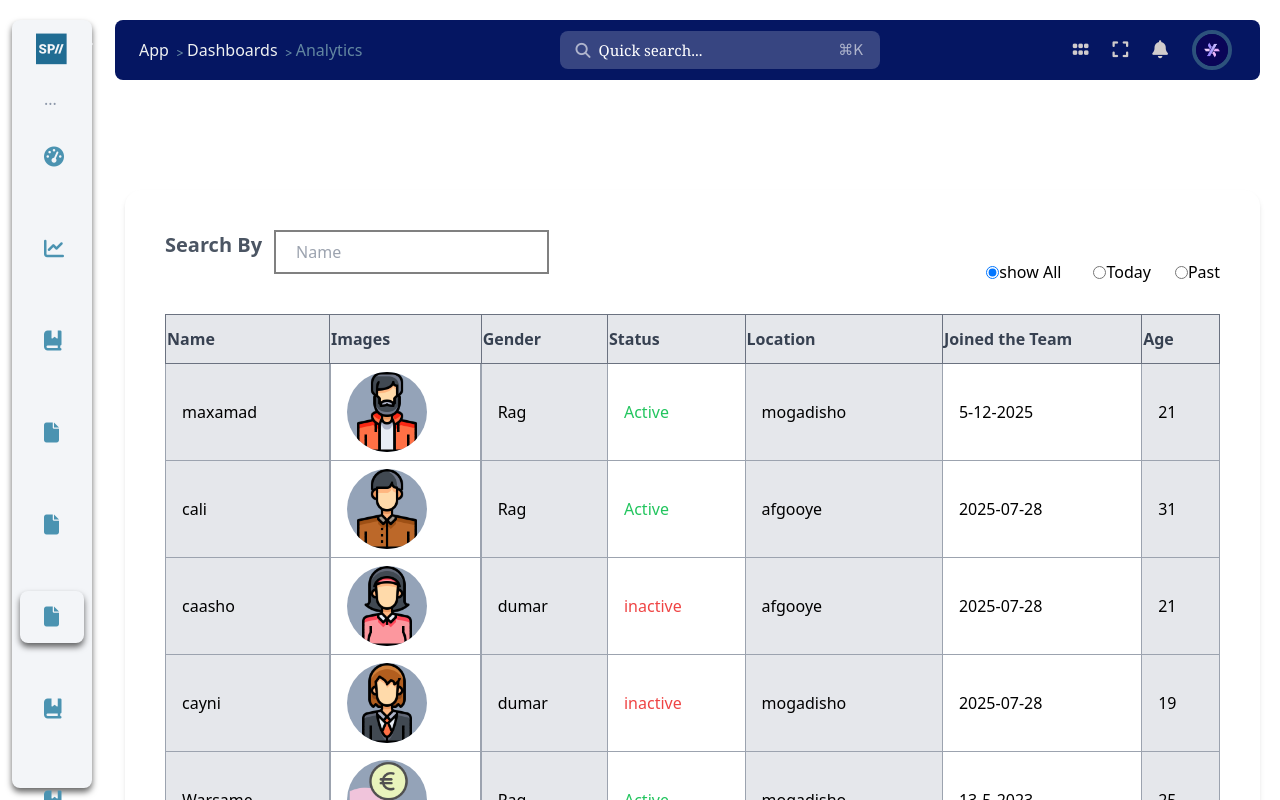
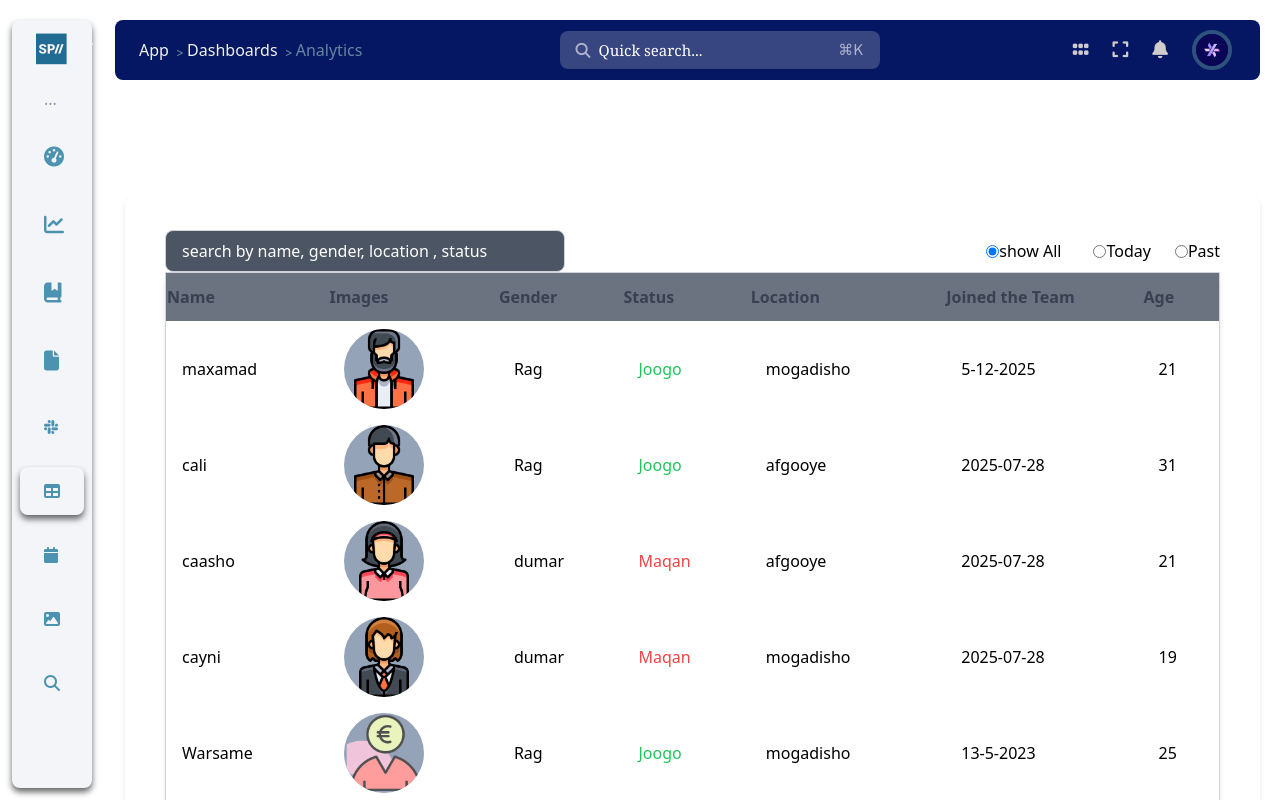
Before and after one commit to cabdikariim242/tailwise-vue, a Vue app: page /TableViews in a window 1280 px wide. Shown: the top 800 px of the page. Built offline with nearby package versions, Linux system fonts and the light colour scheme.

Commit message:
finished tehe table

```diff
--- a/src/components/newcomponents/ZoomImageComp.vue
+++ b/src/components/newcomponents/ZoomImageComp.vue
@@ -5,7 +5,7 @@
     alt="Zoomable"
     class="w-64 h-64 cursor-pointer"
   />
-  <sr
+
 </template>
 
 <script>
--- a/src/components/sidebar.vue
+++ b/src/components/sidebar.vue
@@ -5,7 +5,7 @@
       @mouseleave="hover = false"
       :class="[
         toggle || hover ? 'w-[300px] overflow-y-auto' : 'w-[80px]',
-     'hidden  lg:flex md:flex flex-col bg-[#f3f5f8] group fixed bottom-3 top-0 left-3 transition-all duration-300 mr-10 mt-5 rounded-lg'
+        'hidden  lg:flex md:flex flex-col bg-[#f3f5f8] group fixed bottom-3 top-0 left-3 transition-all duration-300 mr-10 mt-5 rounded-lg',
       ]"
       style="box-shadow: 0 4px 6px rgba(0, 0, 0, 0.6)"
     >
@@ -51,10 +51,10 @@
 
       <!-- content -->
       <router-link
-           :to="{name:'buttons'}"
+        :to="{ name: 'buttons' }"
         class="mx-2 rounded-lg mt-5 hover:shadow-[0_4px_6px_rgba(0,0,0,0.6)]"
       >
-        <div class="ml-6 my-4 gap-3 mx-6 flex justify-start items-center ">
+        <div class="ml-6 my-4 gap-3 mx-6 flex justify-start items-center">
           <i class="fa-solid fa-gauge-high text-[20px] text-[#4b93b1]"></i>
           <p
             v-if="!toggle"
@@ -69,12 +69,13 @@
       </router-link>
 
       <router-link
-           :to="{name:'inputGroup'}"
-
-        class="mx-2 rounded-lg mt-10 hover:shadow-[0_4px_6px_rgba(0,0,0,0.6)]"
+        :to="{ name: 'inputGroup' }"
+        class="mx-2 rounded-lg mt-4 hover:shadow-[0_4px_6px_rgba(0,0,0,0.6)]"
       >
         <div class="ml-6 my-4 gap-3 mx-6 flex justify-start items-center">
-          <i class="fa-duotone fa-solid fa-chart-line text-[20px] text-[#4b93b1]"></i>
+          <i
+            class="fa-duotone fa-solid fa-chart-line text-[20px] text-[#4b93b1]"
+          ></i>
           <p
             v-if="!toggle"
             class="group-hover:flex text-[15px] hidden text-[#465569] font-[500]"
@@ -88,8 +89,8 @@
       </router-link>
 
       <router-link
-        :to="{name:'alert'}"
-        class="mx-2 rounded-lg mt-10  hover:shadow-[0_4px_6px_rgba(0,0,0,0.6)]"
+        :to="{ name: 'alert' }"
+        class="mx-2 rounded-lg mt-4 hover:shadow-[0_4px_6px_rgba(0,0,0,0.6)]"
       >
         <div class="ml-6 my-4 gap-3 mx-6 flex justify-start items-center">
           <i class="fa-solid fa-book-bookmark text-[20px] text-[#4b93b1]"></i>
@@ -106,11 +107,11 @@
       </router-link>
 
       <router-link
-        :to="{name:'tabs'}"
-        class="mx-2 rounded-lg mt-10  hover:shadow-[0_4px_6px_rgba(0,0,0,0.6)]"
+        :to="{ name: 'tabs' }"
+        class="mx-2 rounded-lg mt-4 hover:shadow-[0_4px_6px_rgba(0,0,0,0.6)]"
       >
         <div class="ml-6 my-4 gap-3 mx-6 flex justify-start items-center">
-          <i class="fa-solid fa-file  text-[20px] text-[#4b93b1]"></i>
+          <i class="fa-solid fa-file text-[20px] text-[#4b93b1]"></i>
           <p
             v-if="!toggle"
             class="group-hover:flex text-[15px] hidden text-[#465569] font-[500]"
@@ -124,11 +125,11 @@
       </router-link>
 
       <router-link
-        :to="{name:'AccordionView'}"
-        class="mx-2 rounded-lg mt-10  hover:shadow-[0_4px_6px_rgba(0,0,0,0.6)]"
+        :to="{ name: 'AccordionView' }"
+        class="mx-2 rounded-lg mt-4 hover:shadow-[0_4px_6px_rgba(0,0,0,0.6)]"
       >
         <div class="ml-6 my-4 gap-3 mx-6 flex justify-start items-center">
-          <i class="fa-solid fa-file  text-[20px] text-[#4b93b1]"></i>
+          <i class="fa-brands fa-slack text-[#4b93b1]"></i>
           <p
             v-if="!toggle"
             class="group-hover:flex text-[15px] hidden text-[#465569] font-[500]"
@@ -141,11 +142,11 @@
         </div>
       </router-link>
       <router-link
-        :to="{name:'TableViews'}"
-        class="mx-2 rounded-lg mt-10  hover:shadow-[0_4px_6px_rgba(0,0,0,0.6)]"
+        :to="{ name: 'TableViews' }"
+        class="mx-2 rounded-lg mt-4 hover:shadow-[0_4px_6px_rgba(0,0,0,0.6)]"
       >
         <div class="ml-6 my-4 gap-3 mx-6 flex justify-start items-center">
-          <i class="fa-solid fa-file  text-[20px] text-[#4b93b1]"></i>
+          <i class="fa-solid fa-table text-[#4b93b1]"></i>
           <p
             v-if="!toggle"
             class="group-hover:flex text-[15px] hidden text-[#465569] font-[500]"
@@ -159,11 +160,11 @@
       </router-link>
 
       <router-link
-        :to="{name:'DatePicker'}"
-        class="mx-2 rounded-lg mt-10  hover:shadow-[0_4px_6px_rgba(0,0,0,0.6)]"
+        :to="{ name: 'DatePicker' }"
+        class="mx-2 rounded-lg mt-4 hover:shadow-[0_4px_6px_rgba(0,0,0,0.6)]"
       >
         <div class="ml-6 my-4 gap-3 mx-6 flex justify-start items-center">
-          <i class="fa-solid fa-book-bookmark   text-[20px] text-[#4b93b1]"></i>
+         <i class="fa-solid fa-calendar text-[#4b93b1]"></i>
           <p
             v-if="!toggle"
             class="group-hover:flex text-[15px] hidden text-[#465569] font-[500]"
@@ -175,30 +176,13 @@
           </p>
         </div>
       </router-link>
+
       <router-link
-        :to="{name:'displayView'}"
-        class="mx-2 rounded-lg mt-10  hover:shadow-[0_4px_6px_rgba(0,0,0,0.6)]"
+        :to="{ name: 'TomSelectView' }"
+        class="mx-2 rounded-lg mt-4 hover:shadow-[0_4px_6px_rgba(0,0,0,0.6)]"
       >
         <div class="ml-6 my-4 gap-3 mx-6 flex justify-start items-center">
-          <i class="fa-solid fa-book-bookmark   text-[20px] text-[#4b93b1]"></i>
-          <p
-            v-if="!toggle"
-            class="group-hover:flex text-[15px] hidden text-[#465569] font-[500]"
-          >
-            display
-          </p>
-          <p v-if="toggle" class="text-[#465569] text-[15px] font-[500]">
-            display
-          </p>
-        </div>
-      </router-link>
-
-                   <router-link
-        :to="{name:'TomSelectView'}"
-        class="mx-2 rounded-lg mt-10  hover:shadow-[0_4px_6px_rgba(0,0,0,0.6)]"
-      >
-        <div class="ml-6 my-4 gap-3 mx-6 flex justify-start items-center">
-          <i class="fa-solid fa-book-bookmark   text-[20px] text-[#4b93b1]"></i>
+        <i class="fa-solid fa-image text-[#4b93b1]"></i>
           <p
             v-if="!toggle"
             class="group-hover:flex text-[15px] hidden text-[#465569] font-[500]"
@@ -212,11 +196,11 @@
       </router-link>
 
       <router-link
-        :to="{name:'ImageZoomView'}"
-        class="mx-2 rounded-lg mt-10  hover:shadow-[0_4px_6px_rgba(0,0,0,0.6)]"
+        :to="{ name: 'ImageZoomView' }"
+        class="mx-2 rounded-lg mt-4 hover:shadow-[0_4px_6px_rgba(0,0,0,0.6)]"
       >
         <div class="ml-6 my-4 gap-3 mx-6 flex justify-start items-center">
-          <i class="fa-solid fa-book-bookmark   text-[20px] text-[#4b93b1]"></i>
+          <i class="fa-solid fa-magnifying-glass text-[#4b93b1]"></i>
           <p
             v-if="!toggle"
             class="group-hover:flex text-[15px] hidden text-[#465569] font-[500]"
@@ -228,32 +212,19 @@
           </p>
         </div>
       </router-link>
-
-
-
-
-
-
     </div>
     <div
       v-if="isopen"
-      class="w-[300px] overflow-y-auto
-     flex lg:hidden md:hidden  flex-col bg-[#f3f5f8] group fixed bottom-0 top-0 left-0 transition-all duration-300
-        "
+      class="w-[300px] overflow-y-auto flex lg:hidden md:hidden flex-col bg-[#f3f5f8] group fixed bottom-0 top-0 left-0 transition-all duration-300"
       style="box-shadow: 0 4px 6px rgba(0, 0, 0, 0.6)"
     >
       <!-- all icons are here -->
       <div class="flex justify-between items-center">
         <div class="flex">
           <i
-            class="fa-brands fa-stackpath text-[#206c93] text-[35px] pl-6 pr-3 pt-3 text-5  rounded-full "
+            class="fa-brands fa-stackpath text-[#206c93] text-[35px] pl-6 pr-3 pt-3 text-5 rounded-full"
           ></i>
-          <p
-
-            class="mt-5  text-[#465569] font-[500]"
-          >
-            ECHO
-          </p>
+          <p class="mt-5 text-[#465569] font-[500]">ECHO</p>
         </div>
         <div class="mr-2">
           <i
@@ -264,179 +235,100 @@
       </div>
 
       <div class="ml-8">
-        <p
-
-          class="mt-5  text-[#c6d0e0] text-[15px] font-[500]"
-        >
-          COMPONENTS
-        </p>
+        <p class="mt-5 text-[#c6d0e0] text-[15px] font-[500]">COMPONENTS</p>
       </div>
 
       <!-- content -->
       <router-link
-           :to="{name:'buttons'}"
+        :to="{ name: 'buttons' }"
         class="mx-2 rounded-lg mt-5 hover:shadow-[0_4px_6px_rgba(0,0,0,0.6)]"
       >
-        <div class="ml-6 my-4 gap-3 mx-6 flex justify-start items-center ">
-          <i class="fa-solid fa-gauge-high text-[20px]  text-[#4b93b1]"></i>
-          <p
-
-            class=" text-[15px]  text-[#465569] font-[500]"
-          >
-            BUTTONS
-          </p>
-
+        <div class="ml-6 my-4 gap-3 mx-6 flex justify-start items-center">
+          <i class="fa-solid fa-gauge-high text-[20px] text-[#4b93b1]"></i>
+          <p class="text-[15px] text-[#465569] font-[500]">BUTTONS</p>
         </div>
       </router-link>
 
       <router-link
-        :to="{name:'inputGroup'}"
-
-        class="mx-2 rounded-lg mt-10 hover:shadow-[0_4px_6px_rgba(0,0,0,0.6)]"
+        :to="{ name: 'inputGroup' }"
+        class="mx-2 rounded-lg mt-4 hover:shadow-[0_4px_6px_rgba(0,0,0,0.6)]"
       >
         <div class="ml-6 my-4 gap-3 mx-6 flex justify-start items-center">
-          <i class="fa-duotone fa-solid fa-chart-line text-[20px] text-[#4b93b1]"></i>
-          <p
-
-            class=" text-[15px]
-             text-[#465569] font-[500]"
-          >
-           INPUTGROUPS
-          </p>
-
+          <i
+            class="fa-duotone fa-solid fa-chart-line text-[20px] text-[#4b93b1]"
+          ></i>
+          <p class="text-[15px] text-[#465569] font-[500]">INPUTGROUPS</p>
         </div>
       </router-link>
 
       <router-link
-        :to="{name:'alert'}"
-        class="mx-2 rounded-lg mt-10  hover:shadow-[0_4px_6px_rgba(0,0,0,0.6)]"
+        :to="{ name: 'alert' }"
+        class="mx-2 rounded-lg mt-4 hover:shadow-[0_4px_6px_rgba(0,0,0,0.6)]"
       >
         <div class="ml-6 my-4 gap-3 mx-6 flex justify-start items-center">
           <i class="fa-solid fa-book-bookmark text-[20px] text-[#4b93b1]"></i>
-          <p
-
-            class=" text-[15px]  text-[#465569] font-[500]"
-          >
-           ALERT
-          </p>
-
+          <p class="text-[15px] text-[#465569] font-[500]">ALERT</p>
         </div>
       </router-link>
 
       <router-link
-        :to="{name:'tabs'}"
-        class="mx-2 rounded-lg mt-10  hover:shadow-[0_4px_6px_rgba(0,0,0,0.6)]"
+        :to="{ name: 'tabs' }"
+        class="mx-2 rounded-lg mt-4 hover:shadow-[0_4px_6px_rgba(0,0,0,0.6)]"
       >
         <div class="ml-6 my-4 gap-3 mx-6 flex justify-start items-center">
           <i class="fa-solid fa-file text-[20px] text-[#4b93b1]"></i>
-          <p
-
-            class=" text-[15px]  text-[#465569] font-[500]"
-          >
-            TABS
-          </p>
-
+          <p class="text-[15px] text-[#465569] font-[500]">TABS</p>
         </div>
       </router-link>
       <router-link
-        :to="{name:'TableViews'}"
-        class="mx-2 rounded-lg mt-10  hover:shadow-[0_4px_6px_rgba(0,0,0,0.6)]"
+        :to="{ name: 'TableViews' }"
+        class="mx-2 rounded-lg mt-4 hover:shadow-[0_4px_6px_rgba(0,0,0,0.6)]"
       >
         <div class="ml-6 my-4 gap-3 mx-6 flex justify-start items-center">
-          <i class="fa-solid fa-file text-[20px] text-[#4b93b1]"></i>
-          <p
-
-            class=" text-[15px]  text-[#465569] font-[500]"
-          >
-            Table
-          </p>
-
+          <i class="fa-solid fa-table text-[#4b93b1]"></i>
+          <p class="text-[15px] text-[#465569] font-[500]">Table</p>
         </div>
       </router-link>
 
       <router-link
-        :to="{name:'AccordionView'}"
-        class="mx-2 rounded-lg mt-10  hover:shadow-[0_4px_6px_rgba(0,0,0,0.6)]"
+        :to="{ name: 'AccordionView' }"
+        class="mx-2 rounded-lg mt-4 hover:shadow-[0_4px_6px_rgba(0,0,0,0.6)]"
       >
         <div class="ml-6 my-4 gap-3 mx-6 flex justify-start items-center">
-          <i class="fa-solid fa-file text-[20px] text-[#4b93b1]"></i>
-          <p
-
-            class=" text-[15px]  text-[#465569] font-[500]"
-          >
-            Accordion
-          </p>
-
+          <i class="fa-brands fa-slack text-[#4b93b1]"></i>
+          <p class="text-[15px] text-[#465569] font-[500]">Accordion</p>
         </div>
       </router-link>
       <router-link
-        :to="{name:'DatePicker'}"
-        class="mx-2 rounded-lg mt-10  hover:shadow-[0_4px_6px_rgba(0,0,0,0.6)]"
+        :to="{ name: 'DatePicker' }"
+        class="mx-2 rounded-lg mt-4 hover:shadow-[0_4px_6px_rgba(0,0,0,0.6)]"
       >
         <div class="ml-6 my-4 gap-3 mx-6 flex justify-start items-center">
-          <i class="fa-solid fa-file text-[20px] text-[#4b93b1]"></i>
-          <p
-
-            class=" text-[15px]  text-[#465569] font-[500]"
-          >
-            DatePicker
-          </p>
-
+          <i class="fa-solid fa-calendar text-[#4b93b1]"></i>
+          <p class="text-[15px] text-[#465569] font-[500]">DatePicker</p>
         </div>
       </router-link>
 
       <router-link
-        :to="{name:'displayView'}"
-        class="mx-2 rounded-lg mt-10  hover:shadow-[0_4px_6px_rgba(0,0,0,0.6)]"
+        :to="{ name: 'TomSelectView' }"
+        class="mx-2 rounded-lg mt-4 hover:shadow-[0_4px_6px_rgba(0,0,0,0.6)]"
       >
         <div class="ml-6 my-4 gap-3 mx-6 flex justify-start items-center">
-          <i class="fa-solid fa-file text-[20px] text-[#4b93b1]"></i>
-          <p
-
-            class=" text-[15px]  text-[#465569] font-[500]"
-          >
-            Display
-          </p>
-
+          <i class="fa-solid fa-image text-[#4b93b1]"></i>
+          <p class="text-[15px] text-[#465569] font-[500]">TomSelectView</p>
         </div>
       </router-link>
 
       <router-link
-        :to="{name:'TomSelectView'}"
-        class="mx-2 rounded-lg mt-10  hover:shadow-[0_4px_6px_rgba(0,0,0,0.6)]"
+        :to="{ name: 'ImageZoomView' }"
+        class="mx-2 rounded-lg mt-4 hover:shadow-[0_4px_6px_rgba(0,0,0,0.6)]"
       >
         <div class="ml-6 my-4 gap-3 mx-6 flex justify-start items-center">
-          <i class="fa-solid fa-file text-[20px] text-[#4b93b1]"></i>
-          <p
-
-            class=" text-[15px]  text-[#465569] font-[500]"
-          >
-            TomSelectView
-          </p>
-
+         <i class="fa-solid fa-magnifying-glass text-[#4b93b1]"></i>
+          <p class="text-[15px] text-[#465569] font-[500]">ImageZoomView</p>
         </div>
       </router-link>
-
-                        <router-link
-        :to="{name:'ImageZoomView'}"
-        class="mx-2 rounded-lg mt-10  hover:shadow-[0_4px_6px_rgba(0,0,0,0.6)]"
-      >
-        <div class="ml-6 my-4 gap-3 mx-6 flex justify-start items-center">
-          <i class="fa-solid fa-file text-[20px] text-[#4b93b1]"></i>
-          <p
-
-            class=" text-[15px]  text-[#465569] font-[500]"
-          >
-            ImageZoomView
-          </p>
-
     </div>
-      </router-link>
-
-     </div>
-
-
-
   </div>
 </template>
 
@@ -447,21 +339,20 @@ export default {
   data() {
     return {
       toggle: false,
-      hover: false
+      hover: false,
     };
   },
 
-  methods:{
-    togglesidebar(){
-      this.toggle = !this.toggle
-    }
-  }
+  methods: {
+    togglesidebar() {
+      this.toggle = !this.toggle;
+    },
+  },
 };
 </script>
 
 <style scoped>
 .router-link-exact-active {
-  box-shadow: 0 4px 6px rgba(0, 0, 0, 0.6)
-
+  box-shadow: 0 4px 6px rgba(0, 0, 0, 0.6);
 }
 </style>
--- a/src/views/TableViews.vue
+++ b/src/views/TableViews.vue
@@ -5,18 +5,16 @@
     <BaseCard>
       <div class="flex flex-col w-full">
         <div class="flex justify-between items-center">
-          <div class="flex gap-3 justify-center">
-            <label for="text" class="text-[20px] text-gray-600 font-bold"
-              >Search By</label
-            >
-            <input
-              class="inline-block px-5 py-2 mb-10 border-2 border-[gray] focus:outline-none focus:ring"
-              type="text"
-              placeholder="Name"
-              v-model="searching"
-            />
-          </div>
-          <div class="flex justfify-center gap-4 text-[16px] font-[500]">
+          <input
+            class="w-full md:w-[400px] px-4 py-2 border border-gray-300 bg-gray-600 text-white placeholder:text-white rounded-lg focus:outline-none focus:ring focus:border-blue-400"
+            type="text"
+            placeholder="search by name, gender, location , status "
+            v-model="searching"
+          />
+
+          <div
+            class="flex justfify-center items-center gap-4 text-[16px] font-[500]"
+          >
             <label class="flex mr-2 items-center">
               <input
                 type="radio"
@@ -50,35 +48,33 @@
           </div>
         </div>
 
-        <table class="border-collapse border border-gray-200 w-full">
-          <thead>
-            <tr class="bg-gray-200 text-gray-700">
-              <th class="border border-gray-500 py-3 text-left">Name</th>
+        <table
+          class="table-auto w-full border border-gray-300 rounded-lg shadow-md"
+        >
+          <thead class="bg-gray-500 text-white">
+            <tr class="text-gray-700">
+              <th class="py-3 text-left">Name</th>
 
-              <th class="border border-gray-500 py-2 text-left">Images</th>
-              <th class="border border-gray-500 py-2 text-left">Gender</th>
-              <th class="border border-gray-500 py-2 text-left">Status</th>
-              <th class="border border-gray-500 py-2 text-left">Location</th>
-              <th class="border border-gray-500 py-2 text-left">
-                Joined the Team
-              </th>
-              <th class="border border-gray-500 py-2 text-left">Age</th>
+              <th class="py-2 text-left">Images</th>
+              <th class="py-2 text-left">Gender</th>
+              <th class="py-2 text-left">Status</th>
+              <th class="py-2 text-left">Location</th>
+              <th class="py-2 text-left">Joined the Team</th>
+              <th class="py-2 text-left">Age</th>
             </tr>
           </thead>
-          <tbody>
+          <tbody class="bg-white">
             <tr
-              class="border-b border-gray-400  text-black font-[500] px-4 py-2"
+              class="text-center hover:bg-gray-100 transition duration-200"
               v-for="detail in filteredDetails"
               :key="detail"
             >
-              <td
-                class="bg-gray-200 border-r border-l border-gray-400 text-black font-[500] px-4 py-2"
-              >
+              <td class="px-4 py-2 text-left">
                 {{ detail.name }}
               </td>
 
               <td
-                class="bg-white border-r border-l flex flex-col itms-center justify-center border-gray-400 text-black font-[500] pl-4  py-2"
+                class="bg-white flex flex-col itms-center justify-center text-black font-[500] px-4 py-2 text-left"
               >
                 <img
                   class="w-20 bg-slate-400 rounded-full"
@@ -87,33 +83,25 @@
                 />
               </td>
 
-              <td
-                class="bg-gray-200 border-r border-l border-gray-400 text-black font-[500] px-4 py-2"
-              >
+              <td class="px-4 py-2 text-left">
                 {{ detail.gender }}
               </td>
               <td
                 :class="
-                  detail.status === 'Active' ? 'text-green-500' : 'text-red-500'
+                  detail.status === 'Joogo' ? 'text-green-500' : 'text-red-500'
                 "
-                class="bg-white  border-gray-400text-bllack font-[500] px-4 py-2"
+                class="bg-white text-bllack font-[500] px-4 py-2 text-left"
               >
                 {{ detail.status }}
               </td>
-              <td
-                class="bg-gray-200 border-l border-gray-400 text-black font-[500] px-4 py-2"
-              >
+              <td class="text-black font-[500] px-4 py-2 text-left">
                 {{ detail.location }}
               </td>
 
-              <td
-                class="bg-white border-r border-l border-gray-400 text-black font-[500] px-4 py-2"
-              >
+              <td class="bg-white text-black font-[500] px-4 py-2 text-left">
                 {{ detail.joined }}
               </td>
-              <td
-                class="bg-gray-200 border-r border-l border-gray-400 text-black font-[500] px-4 py-2"
-              >
+              <td class="px-4 py-2 text-left">
                 {{ detail.age }}
               </td>
             </tr>
@@ -146,7 +134,7 @@ export default {
           location: "mogadisho",
           age: 21,
           gender: "Rag",
-          status: "Active",
+          status: "Joogo",
           joined: "5-12-2025",
         },
         {
@@ -156,7 +144,7 @@ export default {
           location: "afgooye",
           age: 31,
           gender: "Rag",
-          status: "Active",
+          status: "Joogo",
           joined: "2025-07-28",
         },
         {
@@ -166,7 +154,7 @@ export default {
           location: "afgooye",
           age: 21,
           gender: "dumar",
-          status: "inactive",
+          status: "Maqan",
           joined: "2025-07-28",
         },
         {
@@ -176,7 +164,7 @@ export default {
           location: "mogadisho",
           age: 19,
           gender: "dumar  ",
-          status: "inactive",
+          status: "Maqan",
           joined: "2025-07-28",
         },
         {
@@ -186,7 +174,7 @@ export default {
           location: "mogadisho",
           age: 25,
           gender: "Rag",
-          status: "Active",
+          status: "Joogo",
           joined: "13-5-2023",
         },
         {
@@ -196,7 +184,7 @@ export default {
           location: "howlWadaag",
           age: 18,
           gender: "dumar",
-          status: "inactive",
+          status: "Maqan",
           joined: "1-2-2024",
         },
       ],
@@ -239,7 +227,6 @@ export default {
       return filteredByDate.filter((detail) => {
         return (
           detail.name.toLowerCase().includes(searchLower) ||
-          detail.second.toLowerCase().includes(searchLower) ||
           detail.location.toLowerCase().includes(searchLower) ||
           detail.gender.toLowerCase().includes(searchLower) ||
           detail.status.toLowerCase().includes(searchLower)
```
Also changed, not shown: src/components/newcomponents/displayComp.vue (deleted, +0 -22 lines), src/router/index.js (+0 -7 lines). Lines whose indentation alone changed are shown as unchanged.
